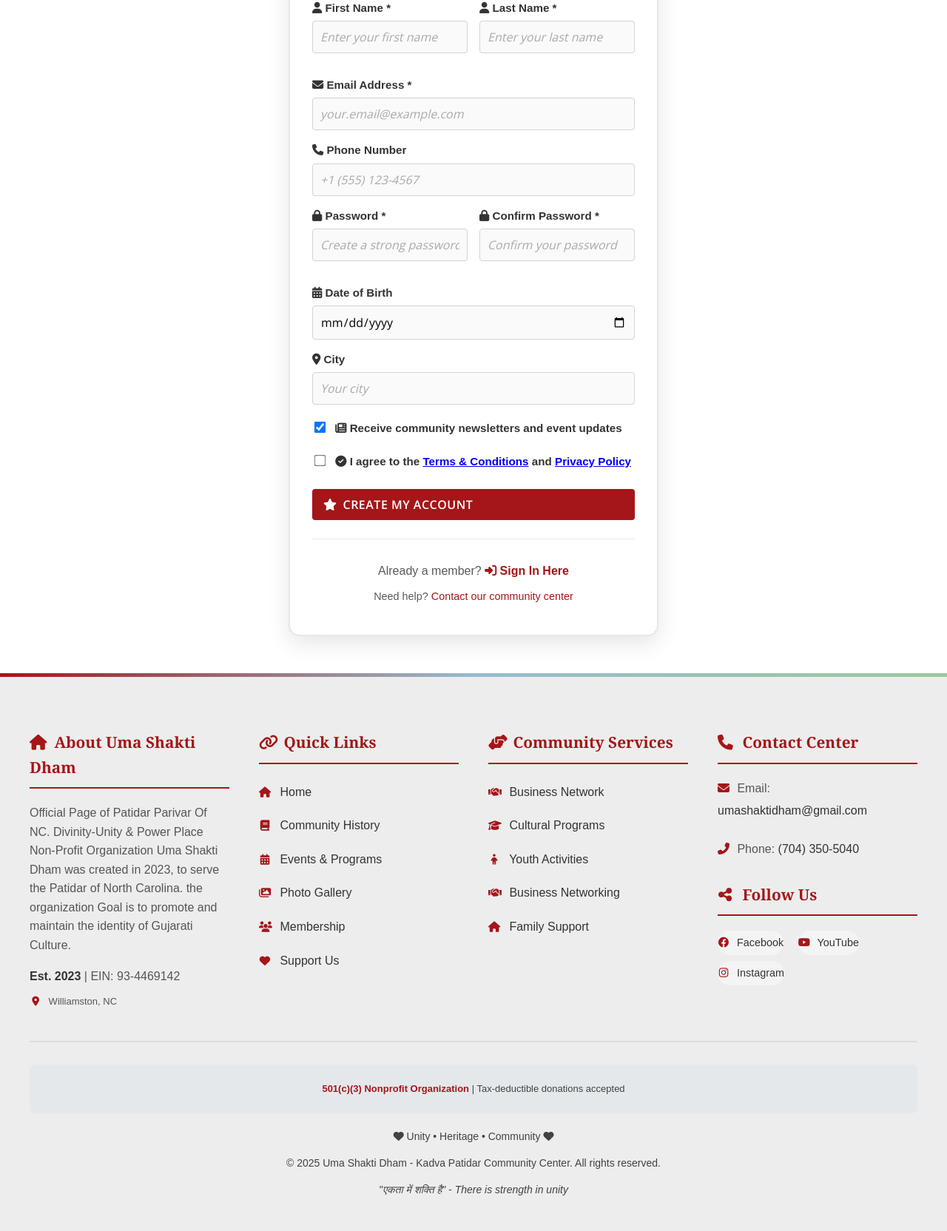
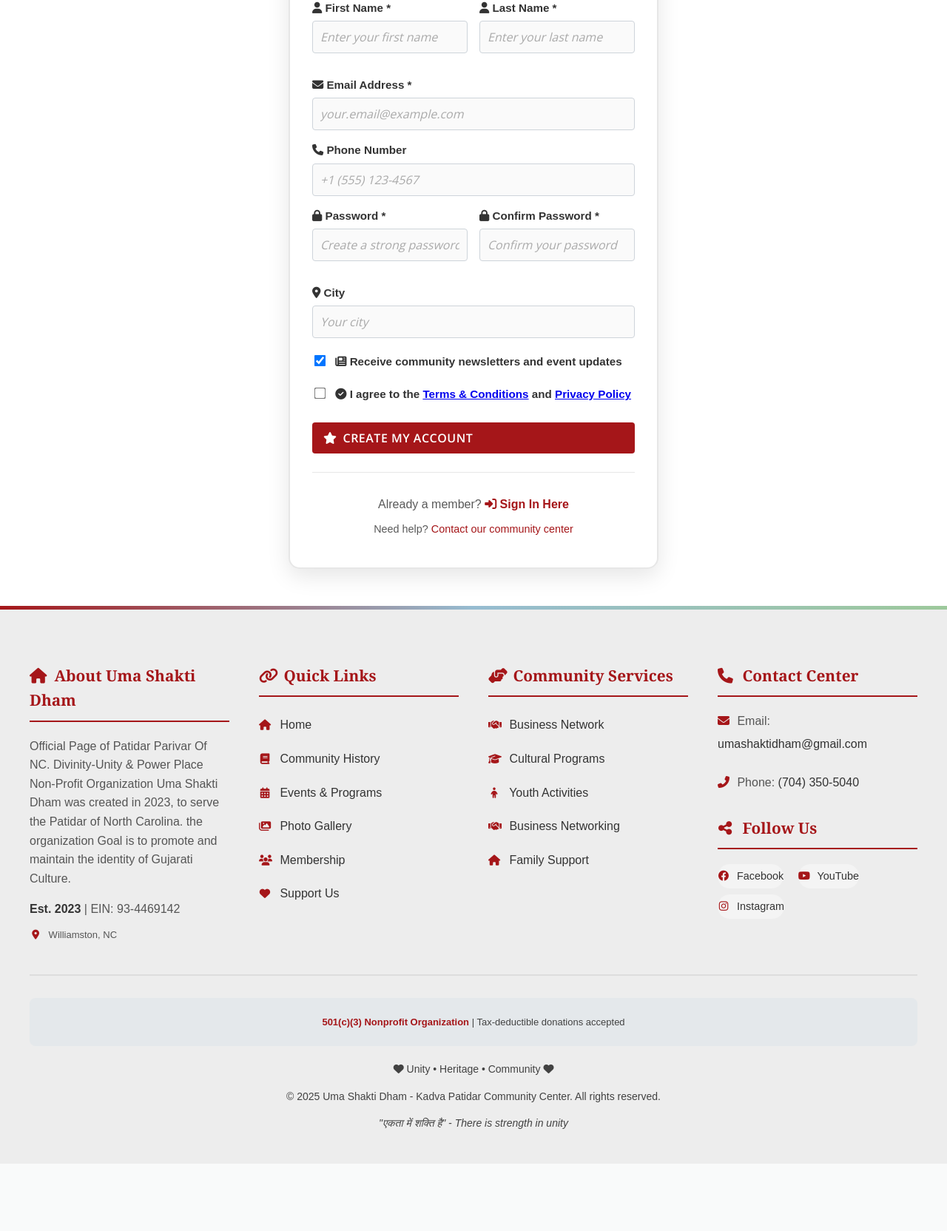
Before and after one commit to ambesys/umashaktidham.org, a PHP site: template src/Views/auth/register.php in a window 1280 px wide. Shown: the part 597-2261 px from the top of the page at 74% size. After the commit the page ends 2170 px from the top, so only its background shows below. Run offline with PHP 8.4, Linux system fonts and the light colour scheme; the template is opened without the code that fills it, so the values that code supplies are empty.

Commit message:
refactor: Remove birth_date field from registration form to match database schema (expects birth_year)

```diff
--- a/src/Views/auth/register.php
+++ b/src/Views/auth/register.php
@@ -58,11 +58,6 @@
                         <label for="confirm_password"><i class="fas fa-lock"></i> Confirm Password *</label>
                         <input type="password" id="confirm_password" name="confirm_password" required placeholder="Confirm your password">
                     </div>
-                </div>
-
-                <div class="form-group">
-                    <label for="birth_date"><i class="fas fa-calendar-alt"></i> Date of Birth</label>
-                    <input type="date" id="birth_date" name="birth_date">
                 </div>
 
                 <div class="form-group">
```
Also changed, not shown: database/migrations/2025_01_15_create_initial_schema.sql.
